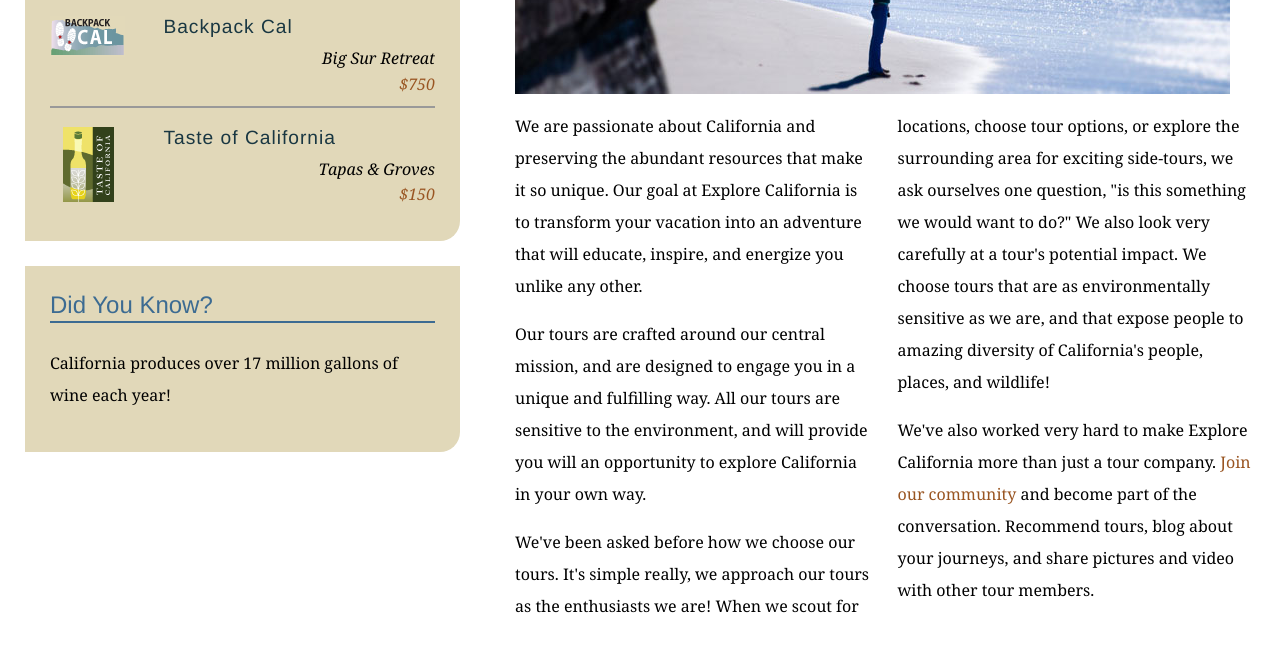
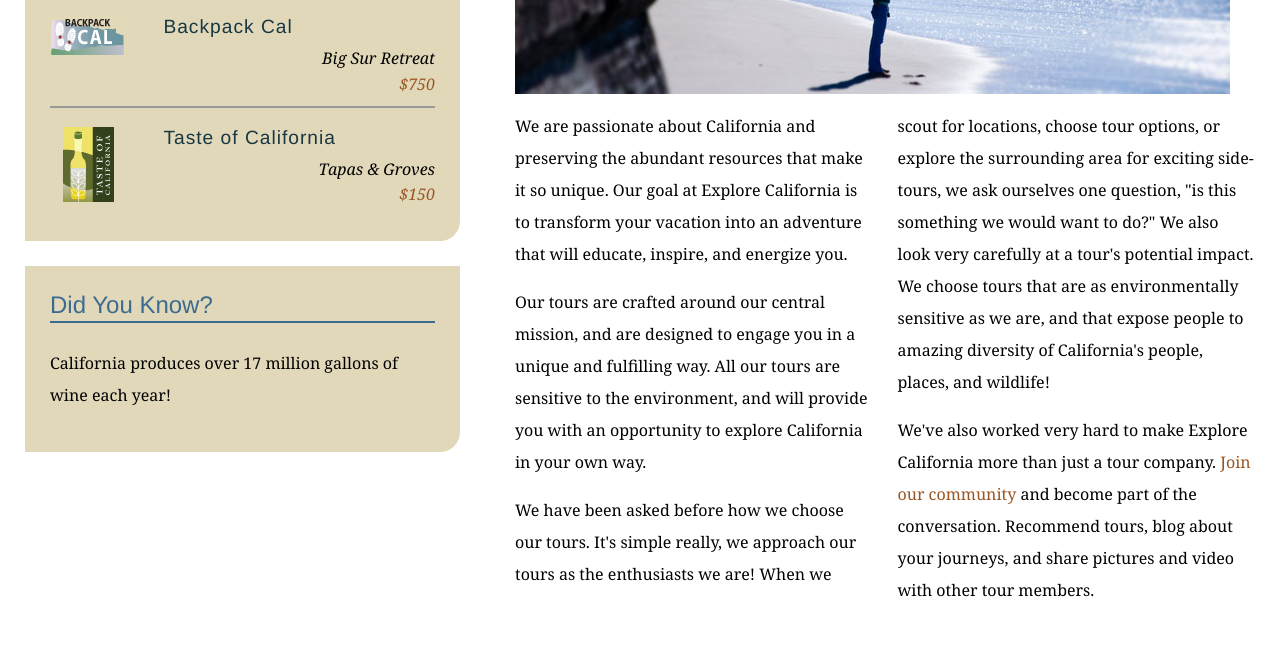
Before and after one commit to kimkukhwa/explore_california-master, a plain HTML site: page mission.html in a window 1280 px wide. Shown: the part 590-1244 px from the top of the page. Drawn offline with Linux system fonts and the light colour scheme.

Commit message:
Text edit to mission page

```diff
--- a/mission.html
+++ b/mission.html
@@ -62,9 +62,9 @@
           <h1>Who we are</h1>
           <img src="assets/images/mission_look.jpg" alt="Looking out at the Pacific" class="articleImage" />
           <div class="multiCol">
-            <p>We are passionate about California and preserving the abundant resources that make it so unique. Our goal at Explore California is to transform your vacation into an adventure that will educate, inspire, and energize you unlike any other.</p>
-            <p>Our tours are crafted around our central mission, and are designed to engage you in a unique and fulfilling way. All our tours are sensitive to the environment, and will provide you will an opportunity to explore California in your own way.</p>
-            <p>We've been asked before how we choose our tours. It's simple really, we approach our tours as the enthusiasts we are! When we scout for locations, choose tour options, or explore the surrounding area for exciting side-tours, we ask ourselves one question, &quot;is this something we would want to do?&quot; We also look very carefully at a tour's potential impact. We choose tours that are as environmentally sensitive as we are, and that expose people to amazing diversity of California's people, places, and wildlife!</p>
+            <p>We are passionate about California and preserving the abundant resources that make it so unique. Our goal at Explore California is to transform your vacation into an adventure that will educate, inspire, and energize you.</p>
+            <p>Our tours are crafted around our central mission, and are designed to engage you in a unique and fulfilling way. All our tours are sensitive to the environment, and will provide you with an opportunity to explore California in your own way.</p>
+            <p>We have been asked before how we choose our tours. It's simple really, we approach our tours as the enthusiasts we are! When we scout for locations, choose tour options, or explore the surrounding area for exciting side-tours, we ask ourselves one question, &quot;is this something we would want to do?&quot; We also look very carefully at a tour's potential impact. We choose tours that are as environmentally sensitive as we are, and that expose people to amazing diversity of California's people, places, and wildlife!</p>
             <p>We've also worked very hard to make Explore California more than just a tour company. <a href="explorers/join.html">Join our community</a> and become part of the conversation. Recommend tours, blog about your journeys, and share pictures and video with other tour members.</p>
           </div>
         </div>
```
